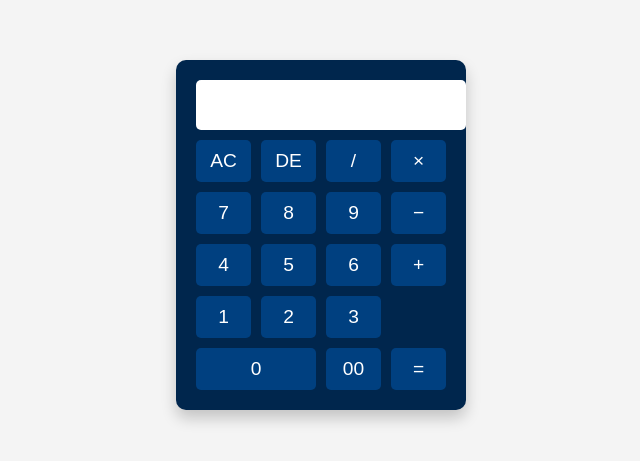
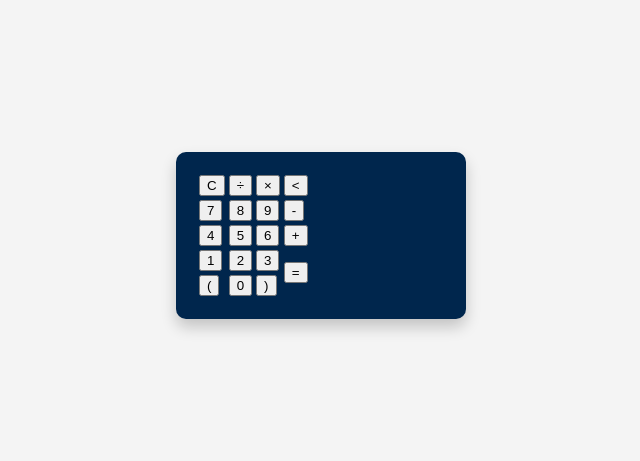
Before and after one commit to Nishanthgowda2/Calaculator, a plain HTML site: page index.html in a window 1280 px wide. Shown: the part 165-626 px from the top of the page, without its empty margins (319-959 px from the left). Drawn offline with Linux system fonts and the light colour scheme.

Commit message:
index.html

```diff
--- a/index.html
+++ b/index.html
@@ -2,32 +2,53 @@
 <html lang="en">
 <head>
     <meta charset="UTF-8">
+    <meta http-equiv="X-UA-Compatible" content="IE=edge">
     <meta name="viewport" content="width=device-width, initial-scale=1.0">
-    <title>Simple Calculator</title>
     <link rel="stylesheet" href="style.css">
+    <title>calculator</title>
 </head>
 <body>
-    <div class="calculator">
-        <input type="text" id="display" class="calculator-display" disabled>
-        <div class="calculator-buttons">
-            <button class="button" onclick="clearDisplay()">AC</button>
-            <button class="button" onclick="deleteLast()">DE</button>
-            <button class="button" onclick="appendValue('/')">/</button>
-            <button class="button" onclick="appendValue('*')">×</button>
-            <button class="button" onclick="appendValue('7')">7</button>
-            <button class="button" onclick="appendValue('8')">8</button>
-            <button class="button" onclick="appendValue('9')">9</button>
-            <button class="button" onclick="appendValue('-')">−</button>
-            <button class="button" onclick="appendValue('4')">4</button>
-            <button class="button" onclick="appendValue('5')">5</button>
-            <button class="button" onclick="appendValue('6')">6</button>
-            <button class="button" onclick="appendValue('+')">+</button>
-            <button class="button" onclick="appendValue('1')">1</button>
-            <button class="button" onclick="appendValue('2')">2</button>
-            <button class="button" onclick="appendValue('3')">3</button>
-            <button class="button wide" onclick="appendValue('0')">0</button>
-            <button class="button" onclick="appendValue('00')">00</button>
-            <button class="button" onclick="calculateResult()">=</button>
+    <div class="container">
+        <div class="calculator dark">
+            <div class="theme-toggler active">
+                <i class="toggler-icon"></i>
+            </div>
+            <div class="display-screen">
+                <div id="display"></div>
+            </div>
+            <div class="buttons">
+                <table>
+                    <tr>
+                        <td><button class="btn-operator" id="clear">C</button></td>
+                        <td><button class="btn-operator" id="/">&divide;</button></td>
+                        <td><button class="btn-operator" id="*">&times;</button></td>
+                        <td><button class="btn-operator" id="backspace"><</button></td>
+                    </tr>
+                    <tr>
+                        <td><button class="btn-number" id="7">7</button></td>
+                        <td><button class="btn-number" id="8">8</button></td>
+                        <td><button class="btn-number" id="9">9</button></td>
+                        <td><button class="btn-operator" id="-">-</button></td>
+                    </tr>
+                    <tr>
+                        <td><button class="btn-number" id="4">4</button></td>
+                        <td><button class="btn-number" id="5">5</button></td>
+                        <td><button class="btn-number" id="6">6</button></td>
+                        <td><button class="btn-operator" id="+">+</button></td>
+                    </tr>
+                    <tr>
+                        <td><button class="btn-number" id="1">1</button></td>
+                        <td><button class="btn-number" id="2">2</button></td>
+                        <td><button class="btn-number" id="3">3</button></td>
+                        <td rowspan="2"><button class="btn-equal" id="equal">=</button></td>
+                    </tr>
+                    <tr>
+                        <td><button class="btn-operator" id="(">(</button></td>
+                        <td><button class="btn-number" id="0">0</button></td>
+                        <td><button class="btn-operator" id=")">)</button></td>
+                    </tr>
+                </table>
+            </div>
         </div>
     </div>
     <script src="script.js"></script>
```
